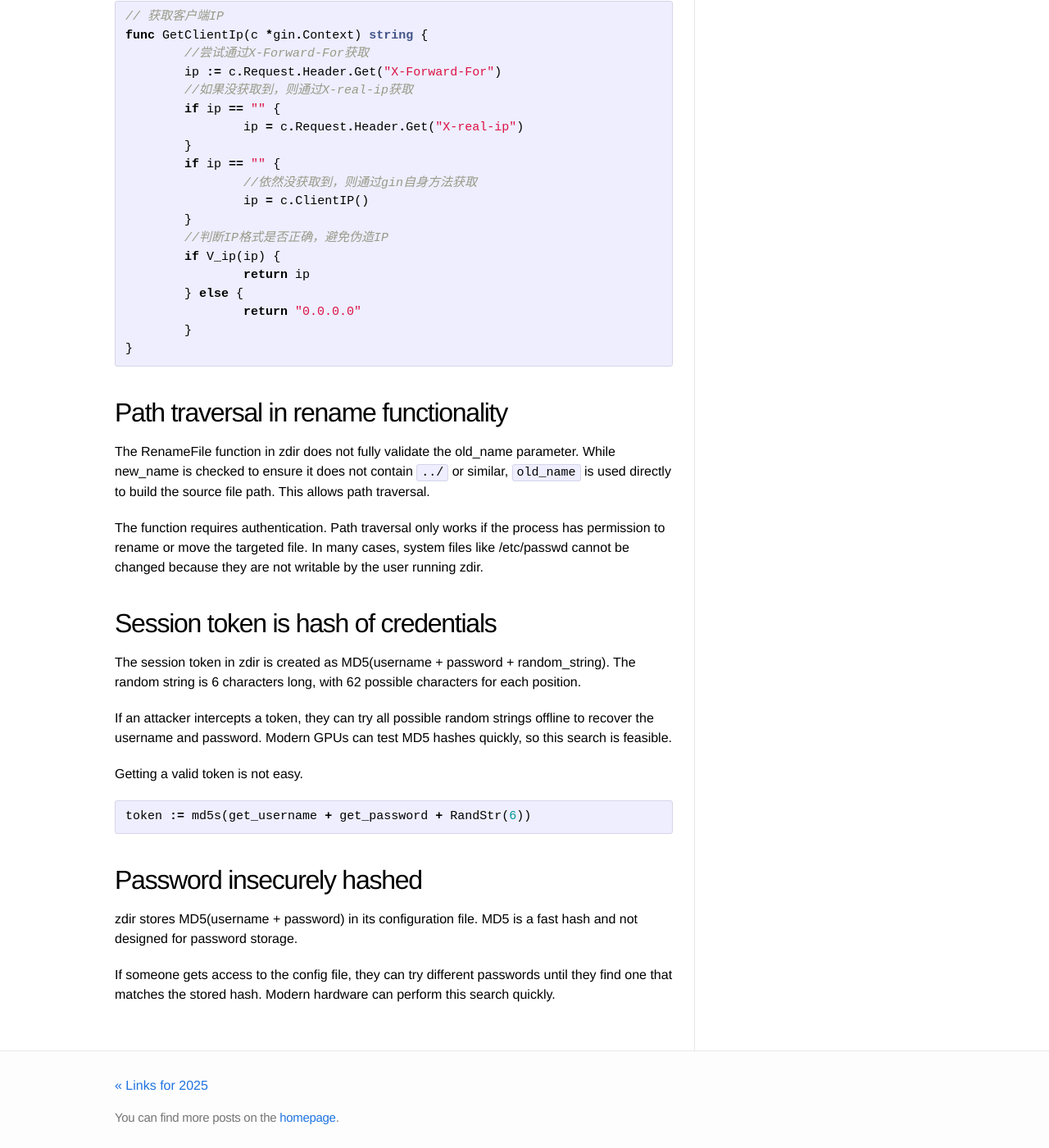
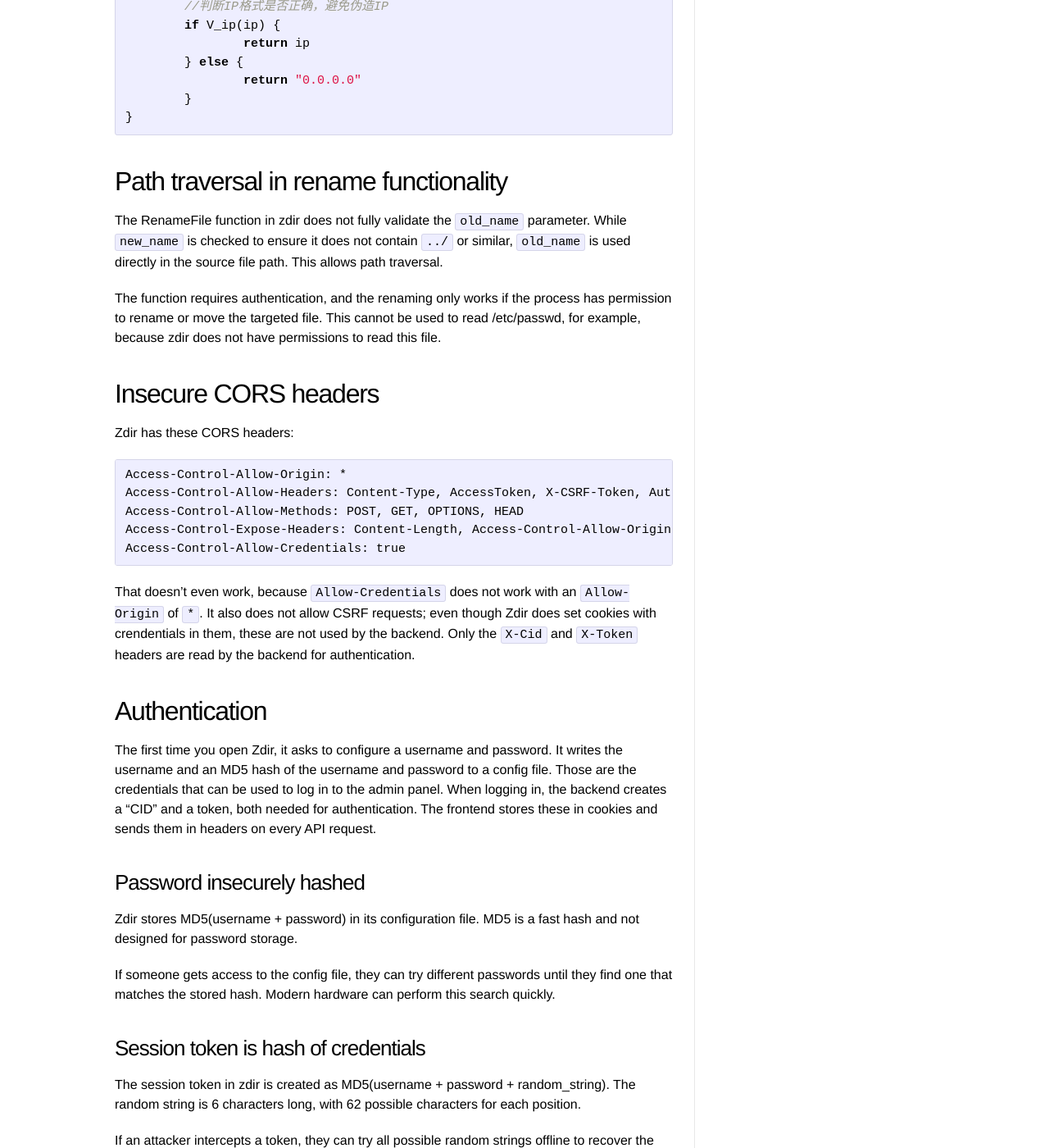
Before and after one commit to Sjord/Sjord.github.io, a Jekyll site: the page built from _posts/2026-02-02-vulnerabilities-in-zdir.md, in a window 1280 px wide and 1400 px high, scrolled down 1985 px. Shown: the whole window at 82% size. Built offline with Jekyll 4.4.1, drawn with Linux system fonts in a browser that asks for light colours; some of the changed text lies outside the part shown.

Commit message:
Update zdir post

````diff
--- a/_posts/2026-02-02-vulnerabilities-in-zdir.md
+++ b/_posts/2026-02-02-vulnerabilities-in-zdir.md
@@ -5,49 +5,33 @@
 date: 2026-02-11
 ---
 
-Zdir is a webapp that lists files in a directory, with preview and download functionality.
+Zdir is a webapp that lists files in a directory, with preview and download functionality. I found several vulnerabilities in it.
 
 <!-- Photo source: https://pixabay.com/illustrations/art-beetle-bug-nature-animal-8595775/ -->
 
 ## Open source?
 
-It looks open source, but its frontend is 2 MB of minified JavaScript.
+Zdir version 4 is the latest version, but its source is not available. Zdir versions up to 3 are available on [GitHub](https://github.com/helloxz/zdir/). Zdir 3 consists of a Go backend and a React frontend. The Go code is well readable, but the frontend is only distributed as a 2 MB minified JavaScript, making it hard to read.
 
 ## XSS in filenames
 
-Uploading a file named `<img src=a onerror=alert('XSS')>.txt` runs JavaScript.
+Zdir lists files. The filenames of these files are not properly encoded. Uploading a file named `<img src=a onerror=alert('XSS')>.txt` runs JavaScript.
 
 <img src="/images/zdir-xss.png" alt="an alert is shown in zdir">
 
 The origin of this vulnerability is HTML concatenation:
 
-```
+```javascript
 if (W.Ftype == "file") return ` <a class = "name-link" href="${ie}${pe}">${ue}</a>`;
 ```
 
 ## XSS in markdown preview
 
-Including `<img src=a onerror=alert(1)>` in a markdown file will show the alert when the file is previewed. Including the payload in a `README.md` will even execute JavaScript when the directory is viewed.
-
-## Username is not correctly verified on login
-
-During login, the posted username is read, but later replaced with the stored username from the config file. As long as the submitted username is lowercase, it will match.
-
-The username is still used in the MD5(username + password) check. Because of this, parts of the username can be moved into the password and still pass the check. For example, "admin" / "password" could also be entered as "adm" / "inpassword".
-
-```go
-//密码进行md5加密
-get_password = md5s(get_username + get_password)
-//用户名转小写
-get_username = strings.ToLower(username)
-
-//比较用户名、密码是否匹配
-if username == get_username && password == get_password {
-```
+Zdir supports rendering markdown, but it is not correctly sanitized against XSS. Including `<img src=a onerror=alert(1)>` in a markdown file will show the alert when the file is previewed. Including the payload in a `README.md` will even execute JavaScript when the directory is viewed.
 
 ## IP address spoofing through header
 
-zdir uses several HTTP headers to determine the client’s IP address. It first checks X-Forward-For, then X-Real-IP, and finally falls back to the server’s reported IP.
+Zdir uses several HTTP headers to determine the client’s IP address. It first checks X-Forward-For, then X-Real-IP, and finally falls back to the server’s reported IP.
 
 If the client sends one of these headers with a fake address, zdir will log that value. This means the logged IP may not represent the actual source IP.
 
@@ -75,24 +59,62 @@
 
 ## Path traversal in rename functionality
 
-The RenameFile function in zdir does not fully validate the old_name parameter. While new_name is checked to ensure it does not contain `../` or similar, `old_name` is used directly to build the source file path. This allows path traversal.
+The RenameFile function in zdir does not fully validate the `old_name` parameter. While `new_name` is checked to ensure it does not contain `../` or similar, `old_name` is used directly in the source file path. This allows path traversal.
 
-The function requires authentication. Path traversal only works if the process has permission to rename or move the targeted file. In many cases, system files like /etc/passwd cannot be changed because they are not writable by the user running zdir.
+The function requires authentication, and the renaming only works if the process has permission to rename or move the targeted file. This cannot be used to read /etc/passwd, for example, because zdir does not have permissions to read this file.
 
-## Session token is hash of credentials
+## Insecure CORS headers
+
+Zdir has these CORS headers:
+
+```
+Access-Control-Allow-Origin: *
+Access-Control-Allow-Headers: Content-Type, AccessToken, X-CSRF-Token, Authorization, Token,X-Token,X-Cid
+Access-Control-Allow-Methods: POST, GET, OPTIONS, HEAD
+Access-Control-Expose-Headers: Content-Length, Access-Control-Allow-Origin, Access-Control-Allow-Headers, Content-Type
+Access-Control-Allow-Credentials: true
+```
+
+That doesn't even work, because `Allow-Credentials` does not work with an `Allow-Origin` of `*`. It also does not allow CSRF requests; even though Zdir does set cookies with crendentials in them, these are not used by the backend. Only the `X-Cid` and `X-Token` headers are read by the backend for authentication.
+
+## Authentication
+
+The first time you open Zdir, it asks to configure a username and password. It writes the username and an MD5 hash of the username and password to a config file. Those are the credentials that can be used to log in to the admin panel. When logging in, the backend creates a "CID" and a token, both needed for authentication. The frontend stores these in cookies and sends them in headers on every API request.
+
+### Password insecurely hashed
+
+Zdir stores MD5(username + password) in its configuration file. MD5 is a fast hash and not designed for password storage.
+
+If someone gets access to the config file, they can try different passwords until they find one that matches the stored hash. Modern hardware can perform this search quickly.
+
+### Session token is hash of credentials
 
 The session token in zdir is created as MD5(username + password + random_string). The random string is 6 characters long, with 62 possible characters for each position.
 
 If an attacker intercepts a token, they can try all possible random strings offline to recover the username and password. Modern GPUs can test MD5 hashes quickly, so this search is feasible.
 
-Getting a valid token is not easy.
+Getting a valid token is not easy, and the random suffix makes it quite slow to brute-force the credentials.
 
 ```go
 token := md5s(get_username + get_password + RandStr(6))
 ```
 
-## Password insecurely hashed
+### Username is not correctly verified on login
 
-zdir stores MD5(username + password) in its configuration file. MD5 is a fast hash and not designed for password storage.
+During login, the entered username is not actually directly checked against the configured username. As long as the submitted username is lowercase, it will match.
 
-If someone gets access to the config file, they can try different passwords until they find one that matches the stored hash. Modern hardware can perform this search quickly.
+However, the username is also part of the password hash, so it is checked more or less accidentally when checking the password. The password hash consists of `MD5(username + password)`. Because there is no separation between username and password, parts of the username can be moved into the password and still pass the check. For example, "admin" / "password" could also be entered as "adm" / "inpassword".
+
+```go
+//密码进行md5加密
+get_password = md5s(get_username + get_password)
+//用户名转小写
+get_username = strings.ToLower(username)
+
+//比较用户名、密码是否匹配
+if username == get_username && password == get_password {
+```
+
+## Conclusion
+
+Zdir is full of vulnerabilities. However, I didn't succeed in getting into the admin portal without credentials, so not all is lost.
````
